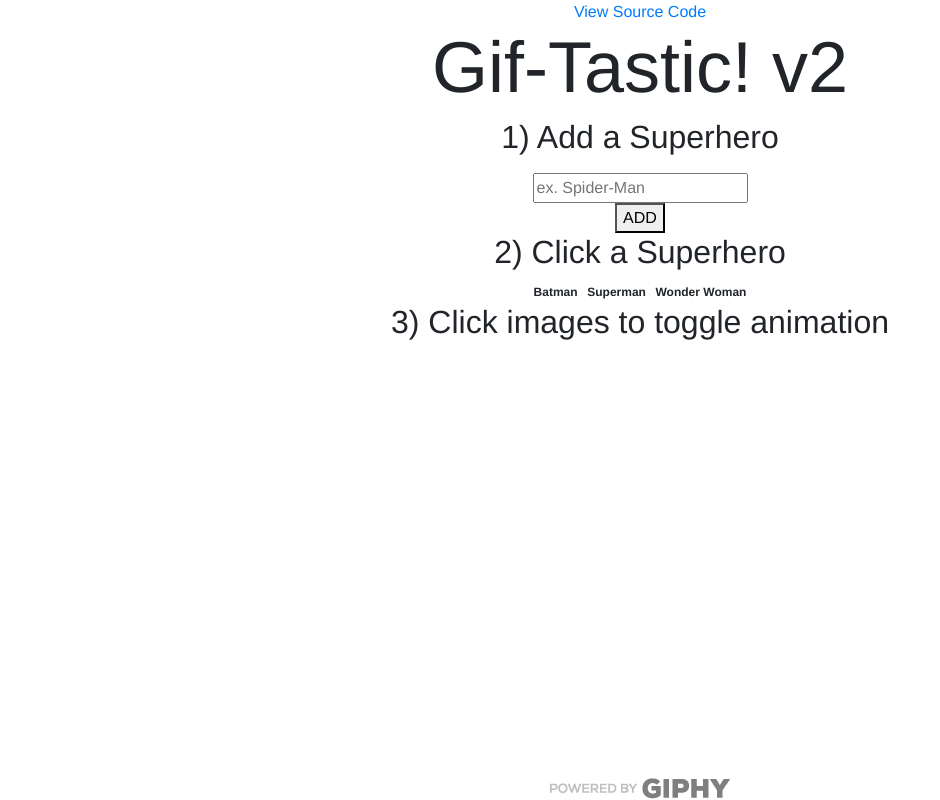
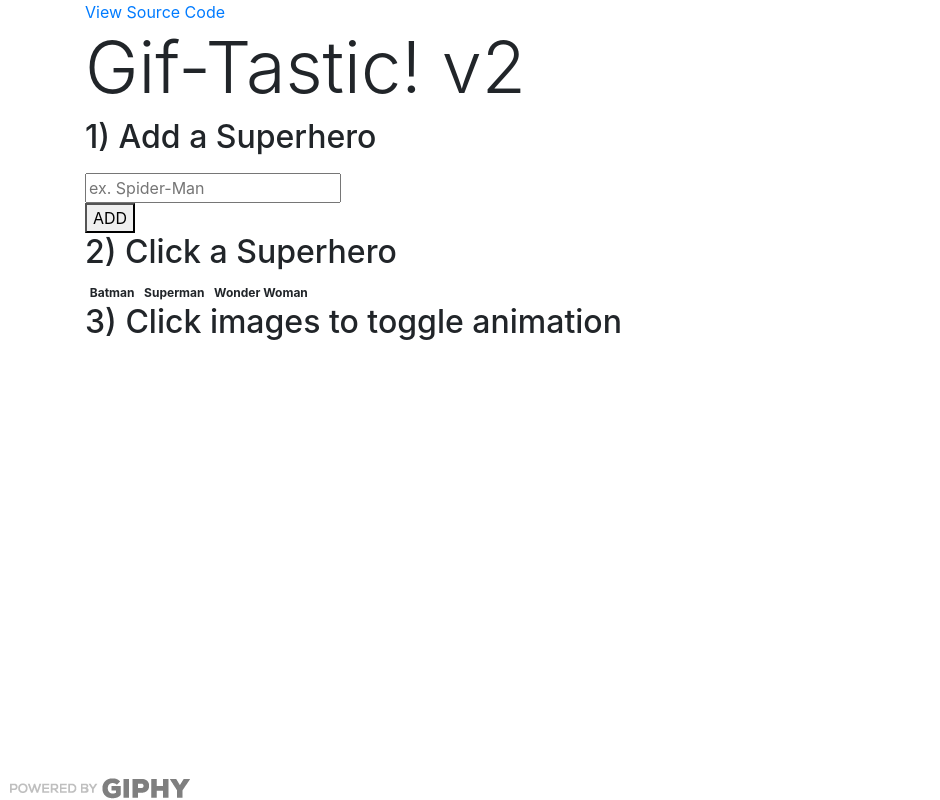
Before and after one commit to BenRGarcia/Gif-Tastic-v2, a Vue app: page / in a window 1280 px wide. Shown: the whole page, without its empty margins (0-940 px from the left). Built offline with nearby package versions, Linux system fonts and the light colour scheme.

Commit message:
Delete global css

```diff
--- a/src/App.vue
+++ b/src/App.vue
@@ -65,8 +65,5 @@
 </script>
 
 <style>
-#app {
-  font-family: 'Avenir', Helvetica, Arial, sans-serif;
-  text-align: center;
-}
+
 </style>
```
